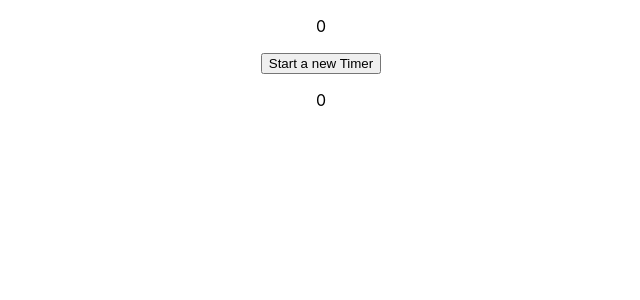
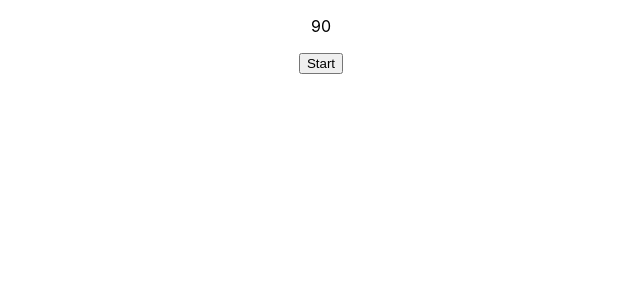
Before and after one commit to AlexNYC25/PomodoreReactApp, a React (Create React App) app: page / in a window 1280 px wide. Shown: the top 300 px of the page, without its empty margins (319-959 px from the left). Built offline with nearby package versions, Linux system fonts and the light colour scheme.

Commit message:
recreated timer mechanics

```diff
--- a/src/components/PomodoreTimer/PomodoreTimer.js
+++ b/src/components/PomodoreTimer/PomodoreTimer.js
@@ -2,45 +2,58 @@ import React, {useState, useEffect} from 'react'
 
 function PomodoreTimer(){
 
-    const [timeLeft, setTimeLeft] = useState(0);
-    const [timersDone, setTimersDone] = useState(0);
+    const [secLeft, setSecLeft] = useState(90);
+    const [isActive, setIsActive] = useState(false);
 
-    useEffect(()=>{
-        if(timeLeft > 0){
-            setTimeout(()=>{
-                setTimeLeft(previousTime => previousTime - 1);
-                if(timeLeft === 1){
-                    setTimersDone(previousTimersDone => previousTimersDone + 1)
+    function toggle() {
+        setIsActive(!isActive);
+
+        if(isActive){
+            setSecLeft(90);
+        }
+      }
+
+    function reset() {
+
+        setSecLeft(0);
+        setIsActive(false);
+    }
+
+    useEffect(() => {
+        // create interval
+        let interval = null;
+        // if timer is active
+        if (isActive) {
+            // increment the
+          interval = setInterval(() => {
+            setSecLeft(seconds => seconds - 1);
+          }, 1000);
+        } else if (!isActive && secLeft !== 0) {
+          clearInterval(interval);
+        }
+        return () => clearInterval(interval);
+      }, [isActive, secLeft]);
 
 
-                }
-            }, 1000);
 
-            if(timersDone % 5 === 0){
-                console.log("Time to take a break");
-            }
-
-
-        }
-
-    })
 
     return (
         <div>
             <div className="timer">
                 <div>
-                    <p>{timeLeft}</p>
+                    <p> {secLeft} </p>
                 </div>
 
                 <div>
-                    <button onClick={()=>setTimeLeft(6*1)} >
-                        Start a new Timer
+                    <button  onClick={toggle}>
+                        {isActive ? 'Pause' : 'Start'}
+
                     </button>
                 </div>
             </div>
             <div>
                 <div id="past-timers">
-                    <p>{timersDone}</p>
+                    <p></p>
                 </div>
             </div>
         </div>
```
